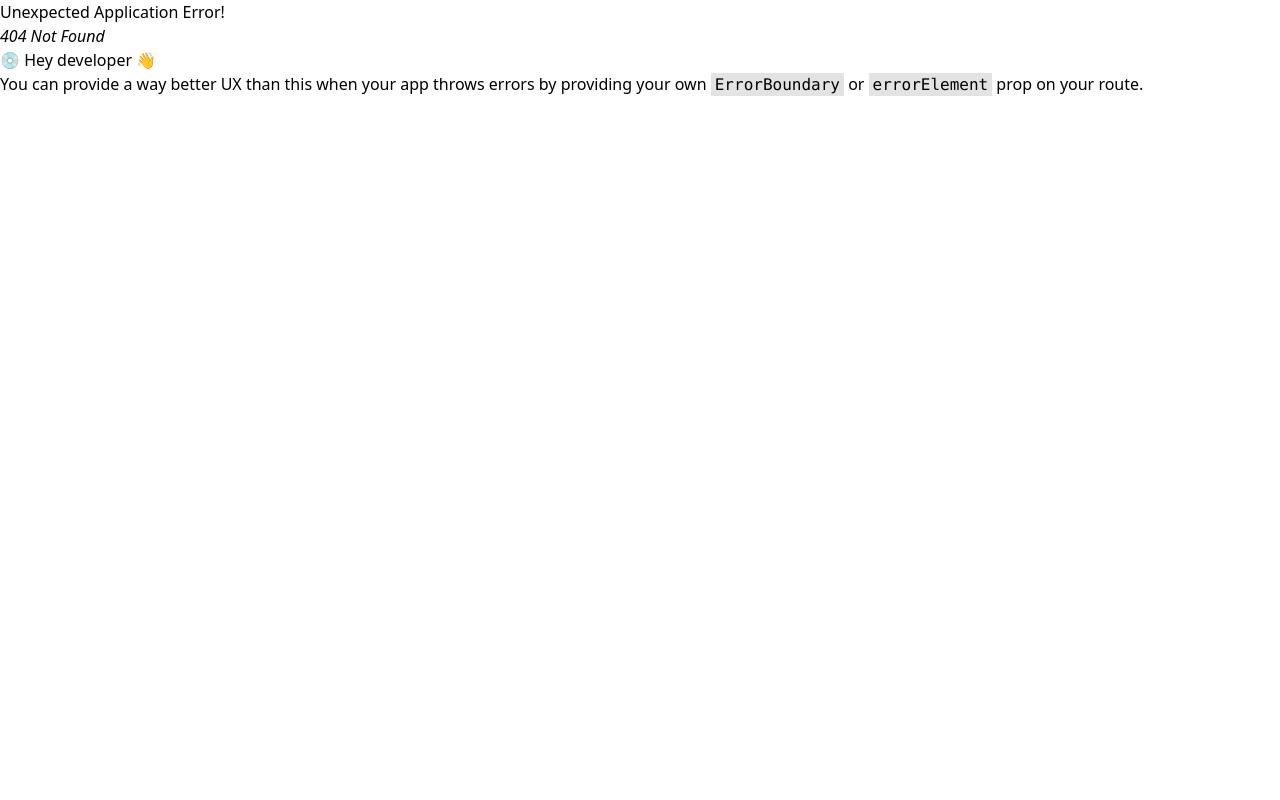
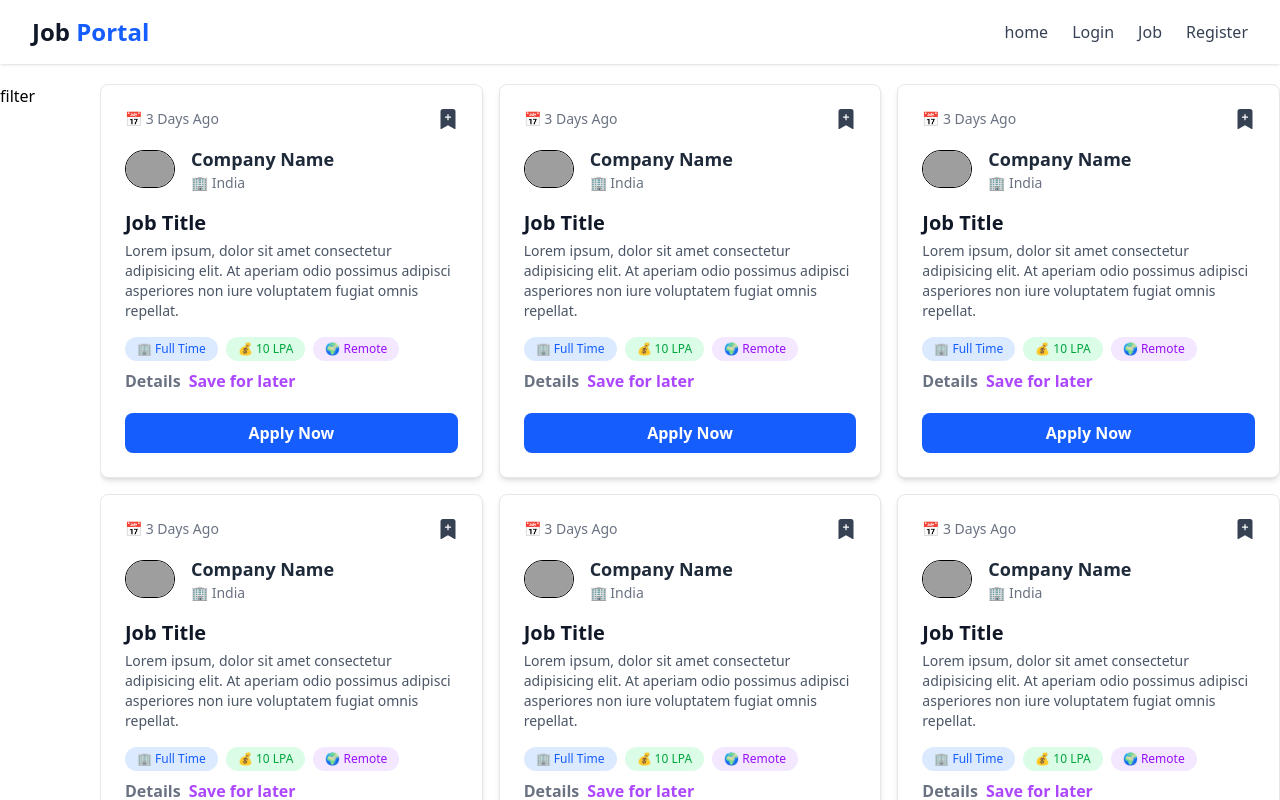
Before and after one commit to viveka941/JobPortal, a React (Vite) app in the folder Frontend/: page /jobs in a window 1280 px wide. Before the commit this address had no page. Shown: the top 800 px of the page. Built offline with nearby package versions, Linux system fonts and the light colour scheme; grey boxes are pictures that could not be loaded.

Commit message:
feat: add Jobs page with job listings and filter functionality

```diff
--- a/Frontend/src/App.jsx
+++ b/Frontend/src/App.jsx
@@ -7,6 +7,7 @@ import { RouterProvider, createBrowserRouter } from "react-router-dom";
 import Register from "./component/authentication/Register";
 import TermsofService from "./component/components/TermsofService";
 import PrivacyPolicy from "./component/components/PrivacyPolicy";
+import Jobs from "./component/components/Jobs";
 
 function App() {
   const appRouter = createBrowserRouter([
@@ -24,6 +25,10 @@ function App() {
     },
     { path: "/termsofService", element: <TermsofService /> },
     { path: "PrivacyPolicy", element: <PrivacyPolicy /> },
+    {
+      path:"/jobs",
+      element:<Jobs/>
+    }
   ]);
   return <RouterProvider router={appRouter}></RouterProvider>;
 }
--- a/Frontend/src/component/Navbar.jsx
+++ b/Frontend/src/component/Navbar.jsx
@@ -21,7 +21,7 @@ export default function Navbar() {
             <li className="hover:text-blue-600 transition duration-200">
               <Link to="/login">Login</Link>
             </li>
-            <li className="hover:text-blue-600 transition duration-200">Job</li>
+            <Link to={"/jobs"} className="hover:text-blue-600 transition duration-200">Job</Link>
             <li className="hover:text-blue-600 transition duration-200">
               <Link to="/register"> Register</Link>
             </li>
--- /dev/null
+++ b/Frontend/src/component/components/FilterCard.jsx
@@ -0,0 +1,9 @@
+import React from 'react'
+
+export default function FilterCard() {
+  return (
+    <div>
+      filter
+    </div>
+  )
+}
--- /dev/null
+++ b/Frontend/src/component/components/Job.jsx
@@ -0,0 +1,64 @@
+import React from "react";
+import { BsBookmarkPlusFill } from "react-icons/bs";
+
+export default function Job() {
+  return (
+    <div className="max-w-lg mx-auto bg-white shadow-md hover:shadow-xl transition-all duration-300 rounded-lg p-6 border border-gray-200">
+      {/* Job Posting Time & Bookmark */}
+      <div className="flex justify-between items-center text-gray-500 text-sm">
+        <p>📅 3 Days Ago</p>
+        <button className="text-gray-700 hover:text-blue-600">
+          <BsBookmarkPlusFill size={20} />
+        </button>
+      </div>
+
+      {/* Company Logo & Details */}
+      <div className="flex items-center space-x-4 mt-4">
+        <img
+          src="https://i.pinimg.com/736x/32/37/b1/3237b1527fdb7d4445f6e3febbb2f759.jpg"
+          width="50px"
+          className="rounded-full border"
+          alt="Company Logo"
+        />
+        <div>
+          <h1 className="text-lg font-semibold text-gray-800">Company Name</h1>
+          <p className="text-gray-500 text-sm">🏢 India</p>
+        </div>
+      </div>
+
+      {/* Job Title & Description */}
+      <div className="mt-4">
+        <h2 className="text-xl font-bold text-gray-900">Job Title</h2>
+        <p className="text-gray-600 text-sm mt-1">
+          Lorem ipsum, dolor sit amet consectetur adipisicing elit. At aperiam
+          odio possimus adipisci asperiores non iure voluptatem fugiat omnis
+          repellat.
+        </p>
+      </div>
+
+      {/* Job Details (Salary, Location, etc.) */}
+      <div className="flex flex-wrap gap-2 mt-4">
+        <span className="bg-blue-100 text-blue-600 text-xs font-medium px-3 py-1 rounded-full">
+          🏢 Full Time
+        </span>
+        <span className="bg-green-100 text-green-600 text-xs font-medium px-3 py-1 rounded-full">
+          💰 10 LPA
+        </span>
+        <span className="bg-purple-100 text-purple-600 text-xs font-medium px-3 py-1 rounded-full">
+          🌍 Remote
+        </span>
+        <button className="font-bold rounded-sm text-gray-500">Details</button>
+        <button className="font-bold rounded-sm text-purple-500">
+          Save for later
+        </button>
+      </div>
+
+      {/* Apply Button */}
+      <div className="mt-5">
+        <button className="w-full bg-blue-600 hover:bg-blue-700 text-white font-semibold py-2 rounded-lg transition-all">
+          Apply Now
+        </button>
+      </div>
+    </div>
+  );
+}
--- /dev/null
+++ b/Frontend/src/component/components/Jobs.jsx
@@ -0,0 +1,34 @@
+import React from "react";
+import Navbar from "../Navbar";
+import FilterCard from "./FilterCard";
+import Job from "./Job";
+
+const jobsArray = [1, 2, 3, 4, 5, 6, 7, 8, 9];
+
+export default function Jobs() {
+  return (
+    <div>
+      <Navbar />
+
+      <div className="max-w-7xl mx-auto mt-5">
+        <div className="flex gap-5">
+          <div className="w-20">
+            <FilterCard />
+          </div>
+
+          {jobsArray.length <= 0 ? (
+            <span className="">Job not found</span>
+          ) : (
+            <div className="flex-1 h-[hhvh] overflow-auto pb-5">
+              <div className="grid grid-cols-3 gap-4">
+                {jobsArray.map((job, index) => (
+                  <Job />
+                ))}
+              </div>
+            </div>
+          )}
+        </div>
+      </div>
+    </div>
+  );
+}
```
